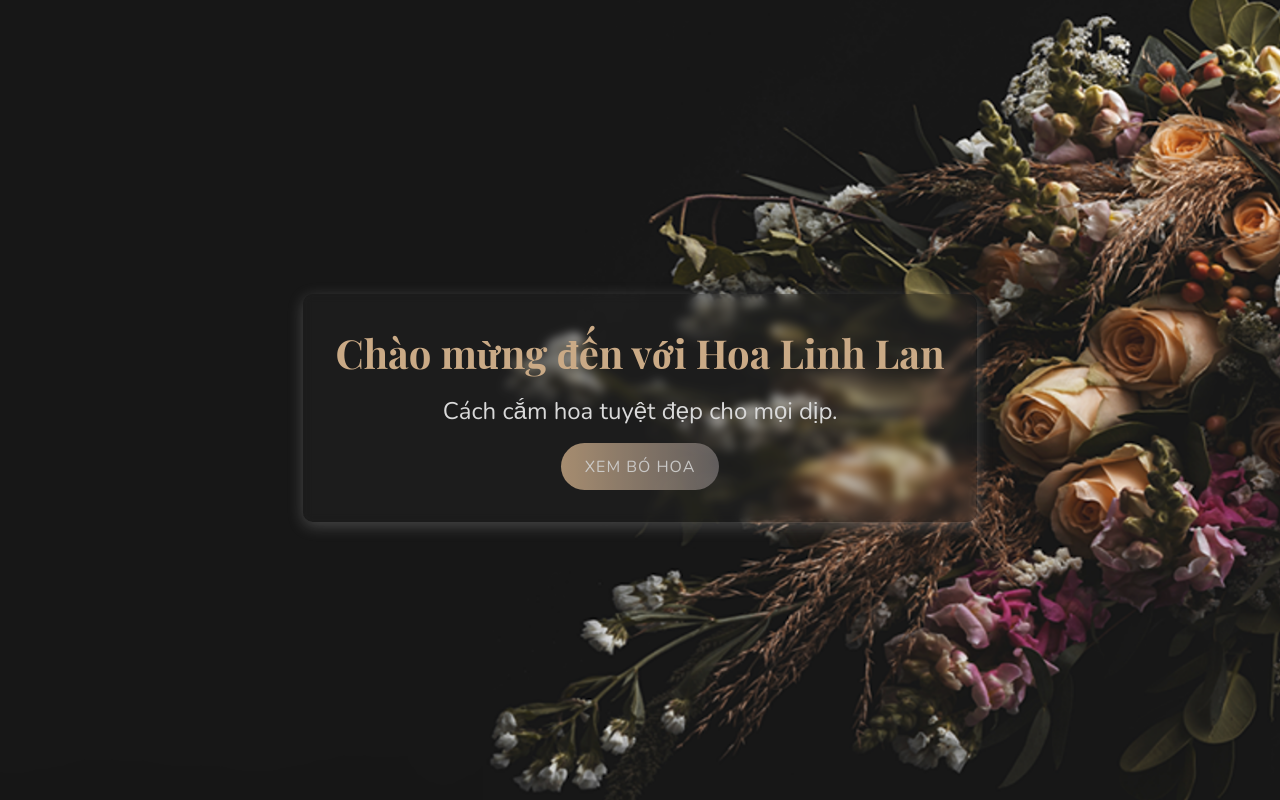
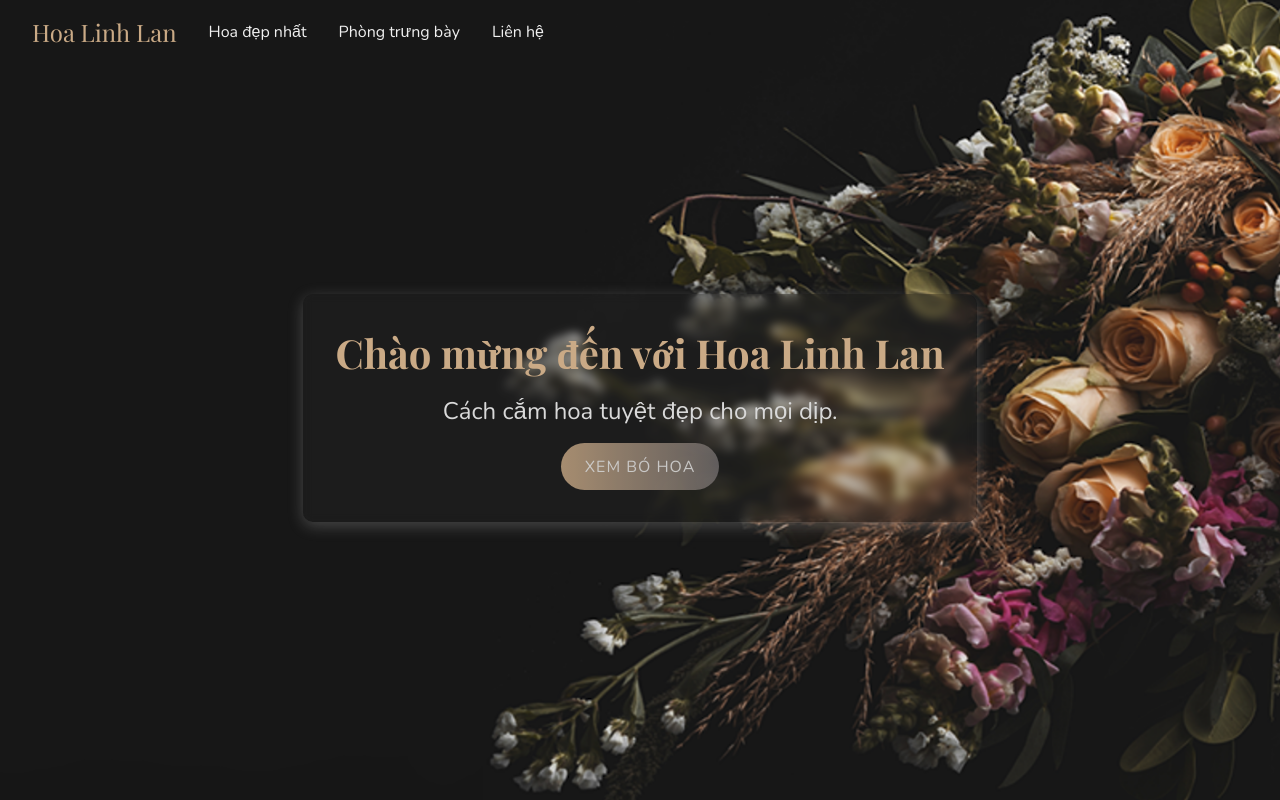
Before and after one commit to cbhuber17/hoa-linh-lan, a React (Vite) app: page / in a window 1280 px wide. Shown: the top 800 px of the page. Built offline with nearby package versions, Linux system fonts and the light colour scheme.

Commit message:
feat: Navbar and mobile nav bar

```diff
--- a/src/App.jsx
+++ b/src/App.jsx
@@ -3,10 +3,12 @@ import FlowerCarousel from "./components/FlowerCarousel";
 import Gallery from "./components/Gallery";
 import Hero from "./components/Hero";
 import Footer from "./components/Footer";
+import Navbar from "./components/Navbar";
 
 const App = () => {
   return (
     <>
+      <Navbar />
       <Hero />
       <FlowerCarousel />
       <Gallery />
--- /dev/null
+++ b/src/components/MobileNav.jsx
@@ -0,0 +1,26 @@
+import React from "react";
+import "./MobileNav.scss";
+
+const MobileNav = ({ isOpen, onClose }) => {
+  return (
+    <div className={`mobile-nav ${isOpen ? "open" : ""}`}>
+      <div className="mobile-nav__overlay" onClick={onClose}></div>
+      <div className="mobile-nav__content">
+        <h1 className="mobile-nav__content__header">Điều Hướng Trang</h1>
+        <ul>
+          <li onClick={onClose}>
+            <a href="#best-flowers">Hoa đẹp nhất</a>
+          </li>
+          {/* <li onClick={onClose}>
+            <a href="#gallery">Phòng trưng bày</a>
+          </li> */}
+          <li onClick={onClose}>
+            <a href="#contact">Liên hệ</a>
+          </li>
+        </ul>
+      </div>
+    </div>
+  );
+};
+
+export default MobileNav;
--- /dev/null
+++ b/src/components/MobileNav.scss
@@ -0,0 +1,67 @@
+@use "../styles/variables" as v;
+
+.mobile-nav {
+  position: fixed;
+  top: 0;
+  left: 0;
+  width: 100%;
+  height: 100vh;
+  display: flex;
+  justify-content: flex-start;
+  align-items: flex-start;
+  z-index: 9999;
+  transform: translateX(-100%);
+  transition: transform 0.3s ease-in-out;
+
+  &.open {
+    transform: translateX(0);
+  }
+
+  &__overlay {
+    position: absolute;
+    top: 0;
+    left: 0;
+    width: 100%;
+    height: 100%;
+    background-color: rgba(0, 0, 0, 0.5);
+    z-index: 1;
+  }
+
+  &__content {
+    position: relative;
+    z-index: 2;
+    background-color: #000;
+    color: #f0f0f0;
+    width: 80%;
+    max-width: 300px;
+    height: 100%;
+    padding: 2rem;
+
+    &__header {
+      font-family: "Playfair Display", serif;
+      font-size: 1.5rem;
+      color: v.$orange;
+      margin-bottom: 2rem;
+    }
+
+    ul {
+      list-style: none;
+      padding: 0;
+
+      li {
+        margin-bottom: 1.5rem;
+
+        a {
+          text-decoration: none;
+          color: #f0f0f0;
+          font-size: 1.2rem;
+          font-family: "Nunito", sans-serif;
+
+          &:hover {
+            color: #caaa86;
+          }
+        }
+      }
+    }
+  }
+}
--- /dev/null
+++ b/src/components/Navbar.jsx
@@ -0,0 +1,41 @@
+import React, { useState } from "react";
+import "./Navbar.scss";
+import MobileNav from "./MobileNav";
+
+const Navbar = () => {
+  const [isMobileMenuOpen, setIsMobileMenuOpen] = useState(false);
+
+  const toggleMobileMenu = () => {
+    setIsMobileMenuOpen(!isMobileMenuOpen);
+  };
+
+  return (
+    <>
+      <nav className="navbar">
+        <div className="navbar__logo">
+          <a href="#home">Hoa Linh Lan</a>
+        </div>
+        <ul className="navbar__links">
+          <li>
+            <a href="#best-flowers">Hoa đẹp nhất</a>
+          </li>
+          <li className="navbar__links__gallery">
+            <a href="#gallery">Phòng trưng bày</a>
+          </li>
+          <li>
+            <a href="#contact">Liên hệ</a>
+          </li>
+        </ul>
+        <div className="navbar__hamburger" onClick={toggleMobileMenu}>
+          <div className="line"></div>
+          <div className="line"></div>
+          <div className="line"></div>
+        </div>
+      </nav>
+
+      <MobileNav isOpen={isMobileMenuOpen} onClose={toggleMobileMenu} />
+    </>
+  );
+};
+
+export default Navbar;
--- /dev/null
+++ b/src/components/Navbar.scss
@@ -0,0 +1,82 @@
+@use "../styles/variables" as v;
+
+.navbar {
+  display: flex;
+  justify-content: flex-start;
+  align-items: center;
+
+  position: absolute;
+  top: 0;
+  left: 0;
+  width: 100%;
+  z-index: 10;
+  background: transparent;
+  color: #f0f0f0;
+  padding: 1rem 2rem;
+  font-family: "Nunito", sans-serif;
+
+  @media (max-width: v.$mobile) {
+    padding-left: 1rem;
+  }
+
+  &__logo {
+    font-family: "Playfair Display", serif;
+    font-size: 1.5rem;
+    color: v.$orange;
+    margin-right: 2rem;
+
+    @media (max-width: v.$mobile) {
+      display: none;
+    }
+
+    a {
+      text-decoration: none;
+      color: inherit;
+    }
+  }
+
+  &__links {
+    list-style: none;
+    display: flex;
+    gap: 2rem;
+
+    li a {
+      text-decoration: none;
+      color: #f0f0f0;
+      transition: color 0.3s;
+
+      &:hover {
+        color: v.$orange;
+      }
+    }
+
+    &__gallery {
+      @media (max-width: v.$mobile) {
+        display: none;
+      }
+    }
+  }
+
+  &__hamburger {
+    display: none;
+    flex-direction: column;
+    gap: 0.3rem;
+    cursor: pointer;
+
+    .line {
+      width: 25px;
+      height: 3px;
+      background-color: v.$dark-grey;
+    }
+  }
+
+  @media (max-width: v.$mobile) {
+    &__links {
+      display: none;
+    }
+
+    &__hamburger {
+      display: flex;
+    }
+  }
+}
```
